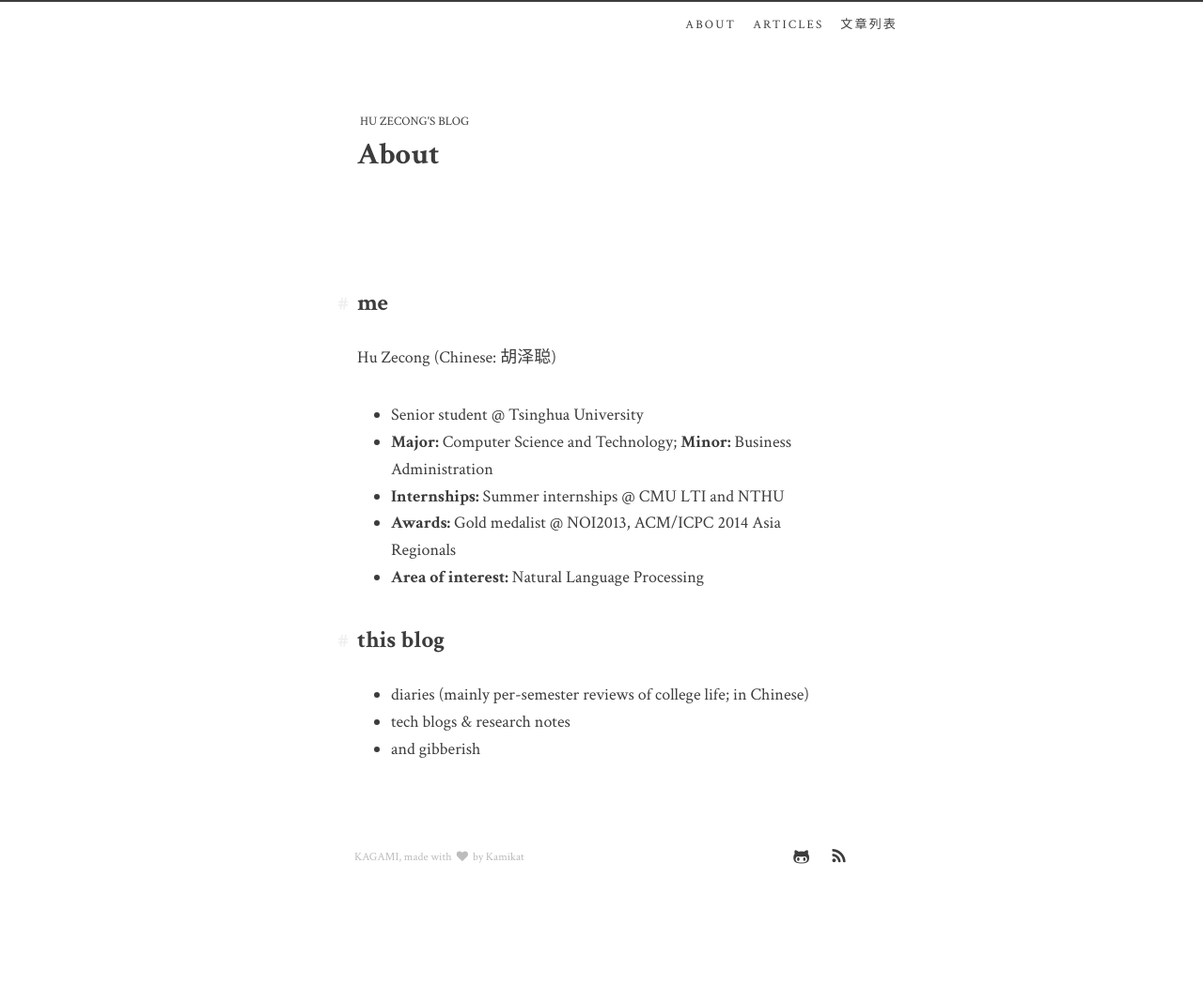
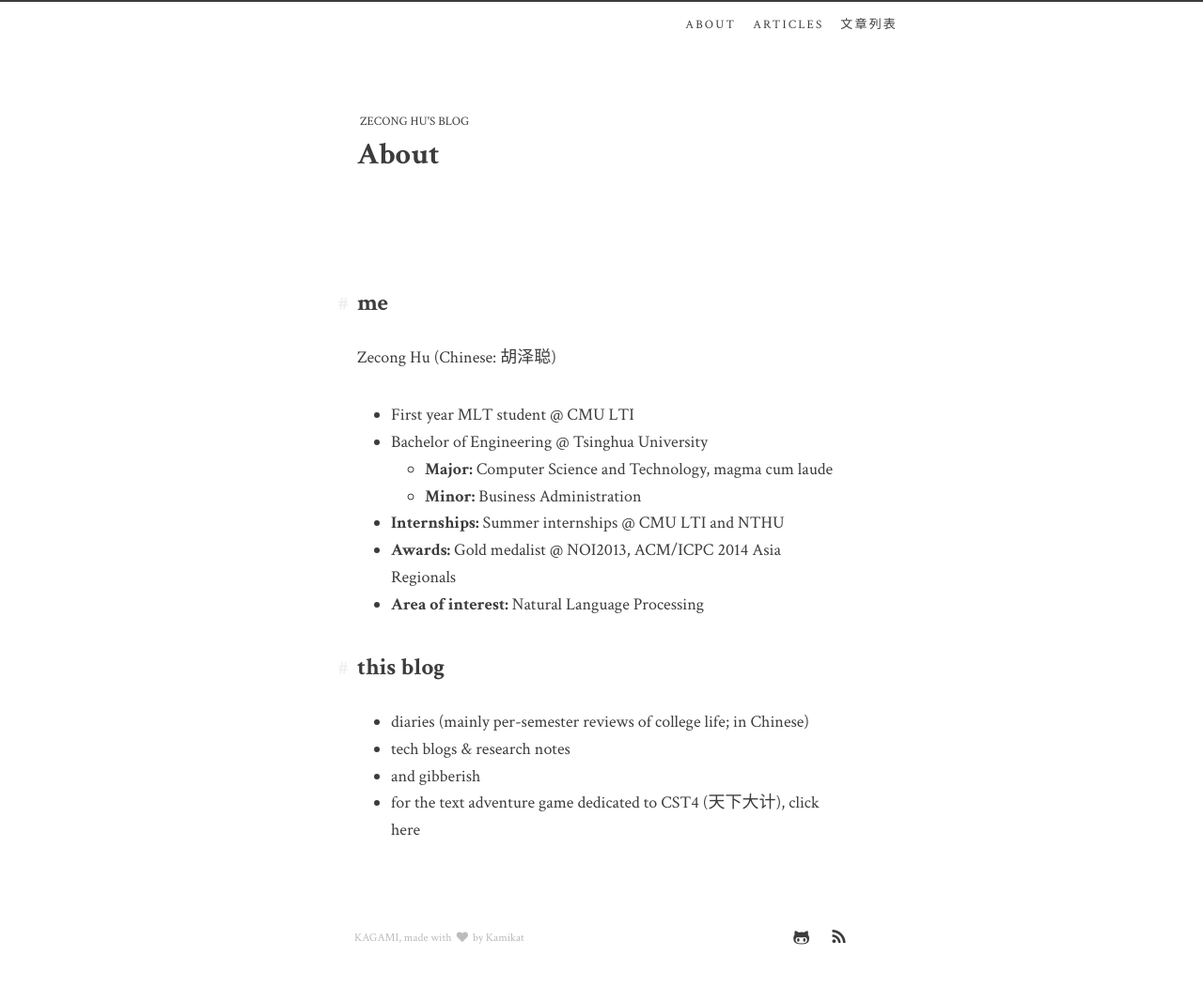
Before and after one commit to FFyyy0801/huzecong.github.io, a Jekyll site: the page built from index.md, in a window 1280 px wide. Shown: the whole page at 94% size. Built offline with Jekyll 4.4.1, drawn with Linux system fonts in a browser that asks for light colours; before the commit the page ends 981 px from its top, so only the background shows below that.

Commit message:
Slight changes

```diff
--- a/_config.yml
+++ b/_config.yml
@@ -18,8 +18,8 @@
 
 # permalink: pretty
 
-title: Hu Zecong's blog
-author: Hu Zecong
+title: Zecong Hu's blog
+author: Zecong Hu
 email: huzecong@gmail.com
 description: > # this means to ignore newlines until "baseurl:"
   The personal blog of Zecong Hu. Contains diaries, tech articles, and gibberish.
--- a/index.md
+++ b/index.md
@@ -7,9 +7,11 @@
 
 ## me
 
-Hu Zecong (Chinese: 胡泽聪)
-- Senior student @ Tsinghua University
-- **Major:** Computer Science and Technology; **Minor:** Business Administration
+Zecong Hu (Chinese: 胡泽聪)
+- First year MLT student @ CMU LTI
+- Bachelor of Engineering @ Tsinghua University
+  - **Major:** Computer Science and Technology, magma cum laude
+  - **Minor:** Business Administration
 - **Internships:** Summer internships @ CMU LTI and NTHU
 - **Awards:** Gold medalist @ NOI2013, ACM/ICPC 2014 Asia Regionals
 - **Area of interest:** Natural Language Processing
@@ -19,3 +21,4 @@
 - diaries (mainly per-semester reviews of college life; in Chinese)
 - tech blogs & research notes
 - and gibberish
+- for the text adventure game dedicated to CST4 (天下大计), click [here](http://cst4.zecong.hu/)
```
